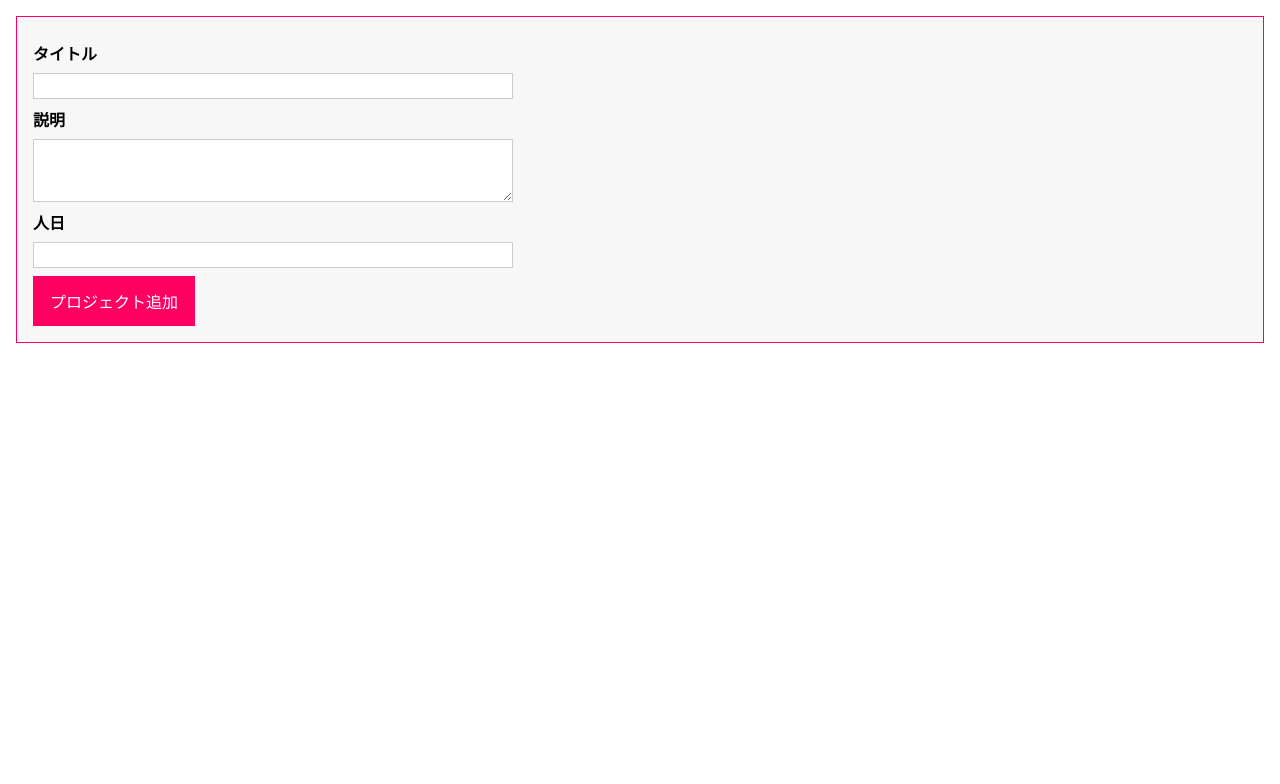
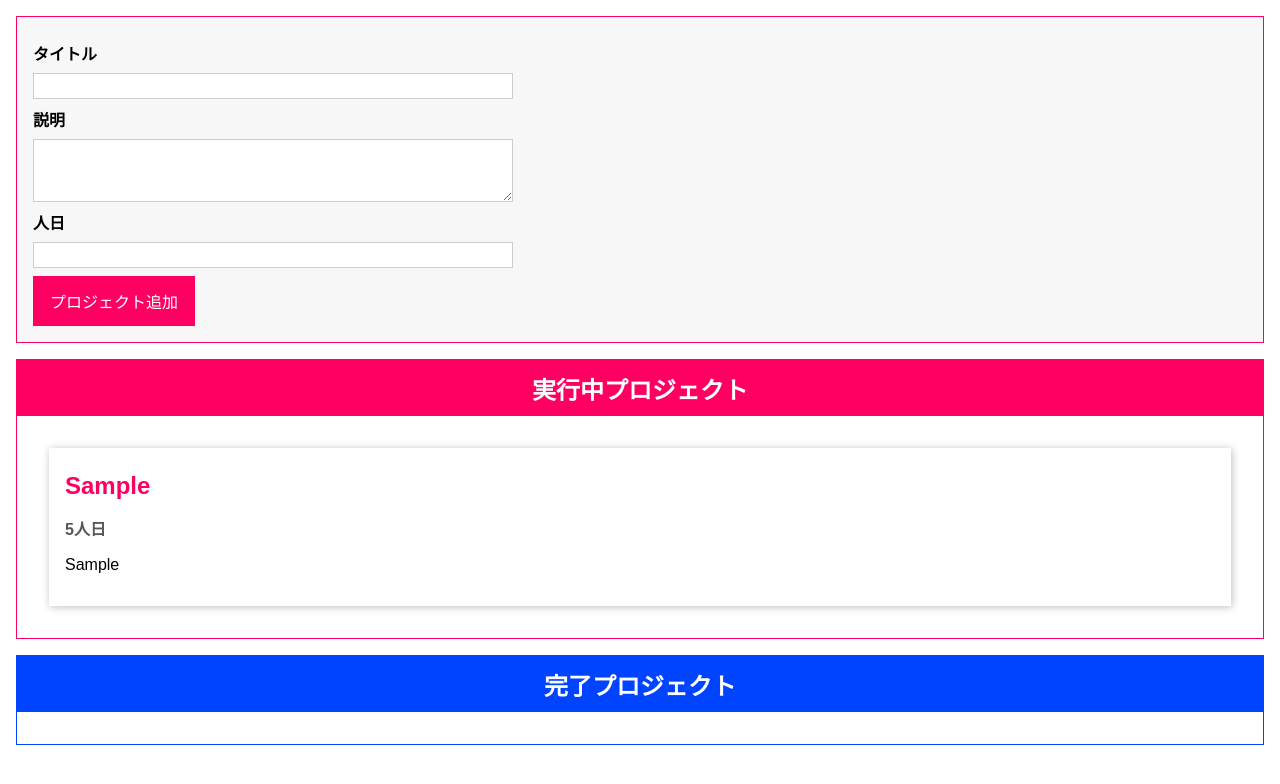
Before and after one commit to suguru-3u/drop-todo-app, a website with bundled scripts: page index.html in a window 1280 px wide. Both pictures are taken after typing "Sample", "Sample", "5" into the empty fields and a click on the button "プロジェクト追加". Built offline with nearby package versions, Linux system fonts and the light colour scheme.

Commit message:
finish drop-todo-app

```diff
--- a/index.html
+++ b/index.html
@@ -27,7 +27,11 @@
       </form>
     </template>
     <template id="single-project">
-      <li></li>
+      <li draggable="true">
+        <h2></h2>
+        <h3></h3>
+        <p></p>
+      </li>
     </template>
     <template id="project-list">
       <section class="projects">
--- a/src/app.ts
+++ b/src/app.ts
@@ -1,4 +1,88 @@
-// validate function
+// Drog & Drop
+interface Draggable {
+  dragStartHandler(event: DragEvent): void;
+  dragEndHandler(event: DragEvent): void;
+}
+
+interface DragTable {
+  dragOverHandler(event: DragEvent): void;
+  dropHandler(event: DragEvent): void;
+  dragLeaveHandler(event: DragEvent): void;
+}
+
+// Project Type
+enum ProjectStatus {
+  Active,
+  Finished,
+}
+
+class Project {
+  constructor(
+    public id: string,
+    public title: string,
+    public description: string,
+    public manday: number,
+    public status: ProjectStatus
+  ) {}
+}
+
+// Prohect State Management
+type Listener<T> = (items: T[]) => void;
+
+class State<T> {
+  protected listers: Listener<T>[] = [];
+  addListener(listenerFn: Listener<T>) {
+    this.listers.push(listenerFn);
+  }
+}
+
+class ProjectState extends State<Project> {
+  private projects: Project[] = [];
+
+  private static instance: ProjectState;
+
+  private constructor() {
+    super();
+  }
+
+  static getInstance() {
+    if (this.instance) {
+      return this.instance;
+    }
+    this.instance = new ProjectState();
+    return this.instance;
+  }
+
+  addProject(title: string, description: string, manday: number) {
+    const newProject = new Project(
+      Math.random().toString(),
+      title,
+      description,
+      manday,
+      ProjectStatus.Active
+    );
+    this.projects.push(newProject);
+    this.updateListeners();
+  }
+
+  moveProject(projectId: string, newSatus: ProjectStatus) {
+    const project = this.projects.find((prj) => prj.id === projectId);
+    if (project && project.status !== newSatus) {
+      project.status = newSatus;
+      this.updateListeners();
+    }
+  }
+
+  private updateListeners() {
+    for (const listenerFn of this.listers) {
+      listenerFn(this.projects.slice());
+    }
+  }
+}
+
+const projectState = ProjectState.getInstance();
+
+// Validation
 interface Validatable {
   value: string | number;
   required?: boolean;
@@ -43,39 +127,183 @@ function validate(validatableInput: Validatable) {
 }
 
 // autobind decorator
-function adutoBind(_: any, _2: string, descriptor: PropertyDescriptor) {
-  const originMethod = descriptor.value;
+function autobind(_: any, _2: string, descriptor: PropertyDescriptor) {
+  const originalMethod = descriptor.value;
   const adjDescriptor: PropertyDescriptor = {
     configurable: true,
     get() {
-      const boundFn = originMethod.bind(this);
+      const boundFn = originalMethod.bind(this);
       return boundFn;
     },
   };
   return adjDescriptor;
 }
 
-class ProjectInput {
+// Component Class
+abstract class Component<T extends HTMLElement, U extends HTMLElement> {
   templateElement: HTMLTemplateElement;
-  hostElement: HTMLDivElement;
-  element: HTMLFormElement;
+  hostElement: T;
+  element: U;
+
+  constructor(
+    templateId: string,
+    hostElemetnId: string,
+    insertAtStart: boolean,
+    newElementId?: string
+  ) {
+    this.templateElement = document.getElementById(
+      templateId
+    )! as HTMLTemplateElement;
+
+    this.hostElement = document.getElementById(hostElemetnId)! as T;
+
+    const importedNode = document.importNode(
+      this.templateElement.content,
+      true
+    );
+    this.element = importedNode.firstElementChild as U;
+    if (newElementId) {
+      this.element.id = newElementId;
+    }
+    this.attach(insertAtStart);
+  }
+
+  abstract configure(): void;
+  abstract renderContent(): void;
+
+  private attach(insertAtBeginning: boolean) {
+    this.hostElement.insertAdjacentElement(
+      insertAtBeginning ? "afterbegin" : "beforeend",
+      this.element
+    );
+  }
+}
+
+// ProjectItem Class
+class ProjectItem
+  extends Component<HTMLUListElement, HTMLLIElement>
+  implements Draggable
+{
+  private project: Project;
+
+  get manday() {
+    if (this.project.manday < 20) {
+      return this.project.manday.toString() + "人日";
+    } else {
+      return (this.project.manday / 20).toString() + "人月";
+    }
+  }
+
+  constructor(hostId: string, project: Project) {
+    super("single-project", hostId, false, project.id);
+    this.project = project;
+
+    this.configure();
+    this.renderContent();
+  }
+
+  @autobind
+  dragStartHandler(event: DragEvent) {
+    event.dataTransfer!.setData("text/plain", this.project.id);
+    event.dataTransfer!.effectAllowed = "move";
+  }
+
+  dragEndHandler(_: DragEvent) {
+    console.log("終了");
+  }
+
+  configure() {
+    this.element.addEventListener("dragstart", this.dragStartHandler);
+    this.element.addEventListener("dragend", this.dragEndHandler);
+  }
+
+  renderContent() {
+    this.element.querySelector("h2")!.textContent = this.project.title;
+    this.element.querySelector("h3")!.textContent = this.manday;
+    this.element.querySelector("p")!.textContent = this.project.description;
+  }
+}
+
+// ProjectList Class
+class ProjectList
+  extends Component<HTMLDivElement, HTMLElement>
+  implements DragTable
+{
+  assignedProjects: Project[];
+  constructor(private type: "active" | "finished") {
+    super("project-list", "app", false, `${type}-projects`);
+    this.assignedProjects = [];
+
+    this.configure();
+    this.renderContent();
+  }
+
+  @autobind
+  dragOverHandler(event: DragEvent) {
+    if (event.dataTransfer && event.dataTransfer.types[0] === "text/plain") {
+      event.preventDefault();
+      const listEl = this.element.querySelector("ul")!;
+      listEl.classList.add("droppable");
+    }
+  }
+
+  @autobind
+  dropHandler(event: DragEvent) {
+    const prjId = event.dataTransfer!.getData("text/plain");
+    projectState.moveProject(
+      prjId,
+      this.type === "active" ? ProjectStatus.Active : ProjectStatus.Finished
+    );
+  }
+
+  @autobind
+  dragLeaveHandler(_: DragEvent) {
+    const listEl = this.element.querySelector("ul")!;
+    listEl.classList.remove("droppable");
+  }
+
+  configure() {
+    this.element.addEventListener("dragover", this.dragOverHandler);
+    this.element.addEventListener("drop", this.dropHandler);
+    this.element.addEventListener("dragleave", this.dragLeaveHandler);
+    projectState.addListener((projects: Project[]) => {
+      const relevantProjects = projects.filter((prj) => {
+        if (this.type === "active") {
+          return prj.status === ProjectStatus.Active;
+        }
+        return prj.status === ProjectStatus.Finished;
+      });
+      this.assignedProjects = relevantProjects;
+      this.renderProjects();
+    });
+  }
+
+  renderContent() {
+    const listId = `${this.type}-projects-list`;
+    this.element.querySelector("ul")!.id = listId;
+    this.element.querySelector("h2")!.textContent =
+      this.type === "active" ? "実行中プロジェクト" : "完了プロジェクト";
+  }
+
+  private renderProjects() {
+    const listEl = document.getElementById(
+      `${this.type}-projects-list`
+    )! as HTMLUListElement;
+    listEl.innerHTML = "";
+    for (const prjItem of this.assignedProjects) {
+      new ProjectItem(listEl.id, prjItem);
+    }
+  }
+}
+
+// ProjectInput Class
+class ProjectInput extends Component<HTMLDivElement, HTMLFormElement> {
   titleInputElement: HTMLInputElement;
   descriptionInputElement: HTMLInputElement;
   mandayInputElement: HTMLInputElement;
 
   constructor() {
-    this.templateElement = document.getElementById(
-      "project-input"
-    )! as HTMLTemplateElement;
-    this.hostElement = document.getElementById("app")! as HTMLDivElement;
-
-    const importtedNode = document.importNode(
-      this.templateElement.content,
-      true
-    );
-    this.element = importtedNode.firstElementChild as HTMLFormElement;
-    this.element.id = "user-input";
-
+    super("project-input", "app", true, "user-input");
     this.titleInputElement = this.element.querySelector(
       "#title"
     ) as HTMLInputElement;
@@ -86,72 +314,65 @@ class ProjectInput {
       "#manday"
     ) as HTMLInputElement;
 
-    this.fonfigure();
-    this.attach();
+    this.configure();
   }
 
+  configure() {
+    this.element.addEventListener("submit", this.submitHandler);
+  }
+
+  renderContent() {}
+
   private gatherUserInput(): [string, string, number] | void {
-    const enterTitle = this.titleInputElement.value;
-    const enterDescription = this.descriptionInputElement.value;
-    const enterManday = this.mandayInputElement.value;
+    const enteredTitle = this.titleInputElement.value;
+    const enteredDescription = this.descriptionInputElement.value;
+    const enteredManday = this.mandayInputElement.value;
 
     const titleValidatable: Validatable = {
-      value: enterTitle,
+      value: enteredTitle,
       required: true,
     };
-
-    const desctiptionValidatable: Validatable = {
-      value: enterDescription,
+    const descriptionValidatable: Validatable = {
+      value: enteredDescription,
       required: true,
       minLength: 5,
     };
-
     const mandayValidatable: Validatable = {
-      value: parseInt(enterManday),
+      value: +enteredManday,
       required: true,
       min: 1,
       max: 1000,
     };
-    console.log("0", mandayValidatable.value);
-
-    console.log("1", validate(titleValidatable));
-    console.log("2", validate(desctiptionValidatable));
-    console.log("3", validate(mandayValidatable));
     if (
       !validate(titleValidatable) ||
-      !validate(desctiptionValidatable) ||
+      !validate(descriptionValidatable) ||
       !validate(mandayValidatable)
     ) {
-      alert("入力値が正しくありません");
+      alert("入力値が正しくありません。再度お試しください。");
       return;
     } else {
-      return [enterTitle, enterDescription, parseInt(enterManday)];
+      return [enteredTitle, enteredDescription, +enteredManday];
     }
   }
 
-  private clearInput() {
+  private clearInputs() {
     this.titleInputElement.value = "";
     this.descriptionInputElement.value = "";
     this.mandayInputElement.value = "";
   }
 
-  @adutoBind
+  @autobind
   private submitHandler(event: Event) {
     event.preventDefault();
     const userInput = this.gatherUserInput();
     if (Array.isArray(userInput)) {
       const [title, desc, manday] = userInput;
-      console.log(title, desc, manday);
-      this.clearInput();
+      projectState.addProject(title, desc, manday);
+      this.clearInputs();
     }
   }
+}
 
-  private fonfigure() {
-    this.element.addEventListener("submit", this.submitHandler);
-  }
-
-  private attach() {
-    this.hostElement.insertAdjacentElement("afterbegin", this.element);
-  }
-}
-const projectInput = new ProjectInput();
+const prjInput = new ProjectInput();
+const activePrjList = new ProjectList("active");
+const finishedPrjList = new ProjectList("finished");
```
